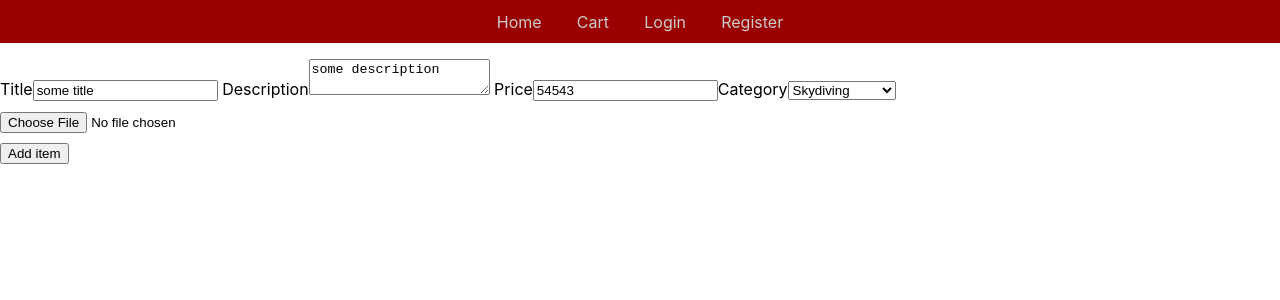
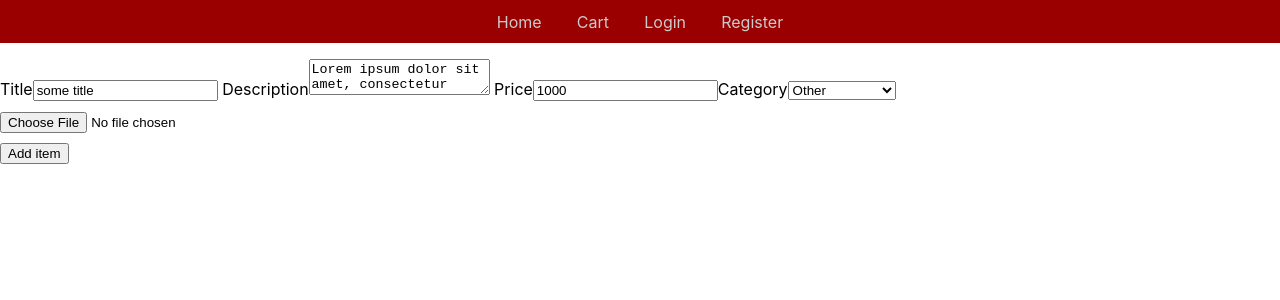
Before and after one commit to velibor7/epi-shop, a React (Create React App) app: page /new in a window 1280 px wide. Shown: the top 300 px of the page. Built offline with nearby package versions, Linux system fonts and the light colour scheme.

Commit message:
routing fixes

```diff
--- a/src/App.js
+++ b/src/App.js
@@ -14,7 +14,7 @@ import Login from "./auth/pages/Login";
 import Register from "./auth/pages/Register";
 import Cart from "./items/pages/Cart";
 import GlobalState from "./shared/context/GlobalState";
-
+import ItemDetail from "./items/components/ItemDetail";
 import "./App.css";
 import { AuthContext } from "./shared/context/auth-context";
 import { useAuth } from "./shared/hooks/auth-hook";
@@ -40,8 +40,11 @@ const App = () => {
               <Route path="/" exact>
                 <Home />
               </Route>
+              <Route path="/items/:iid">
+                <ItemDetail />
+              </Route>
               <Route path="/new">
-                <NewItem></NewItem>
+                <NewItem />
               </Route>
               <Route path="/cart">
                 <Cart />
--- a/src/items/pages/NewItem.js
+++ b/src/items/pages/NewItem.js
@@ -13,9 +13,10 @@ const NewItem = () => {
     <Formik
       initialValues={{
         title: "some title",
-        description: "some description",
-        price: "54543",
-        category: "skydiving",
+        description:
+          "Lorem ipsum dolor sit amet, consectetur adipiscing elit, sed do eiusmod tempor incididunt ut labore et dolore magna aliqua. Ut enim ad minim veniam, quis nostrud exercitation ullamco laboris nisi ut aliquip ex ea commodo consequat. Duis aute irure dolor in reprehenderit in voluptate velit esse cillum dolore eu fugiat nulla pariatur. Excepteur sint occaecat cupidatat non proident, sunt in culpa qui officia deserunt mollit anim id est laborum.",
+        price: "1000",
+        category: "other",
         image: "",
       }}
       onSubmit={(values) => {
@@ -64,6 +65,7 @@ const NewItem = () => {
           <option value="skydiving">Skydiving</option>
           <option value="snowboarding">Snowboarding</option>
           <option value="skateboarding">Skateboarding</option>
+          <option value="climbing">Climbing</option>
         </Field>
 
         <Field name="image" component={FileUpload}></Field>
```
Also changed, not shown: 6 other files (tests, documents, lock files or other folders).
